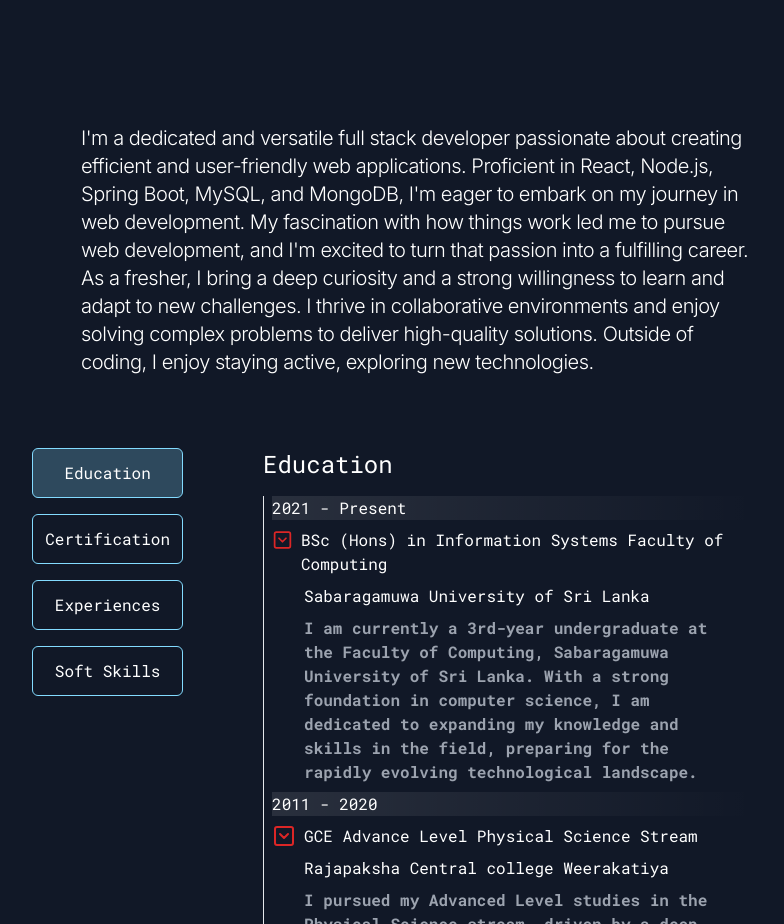
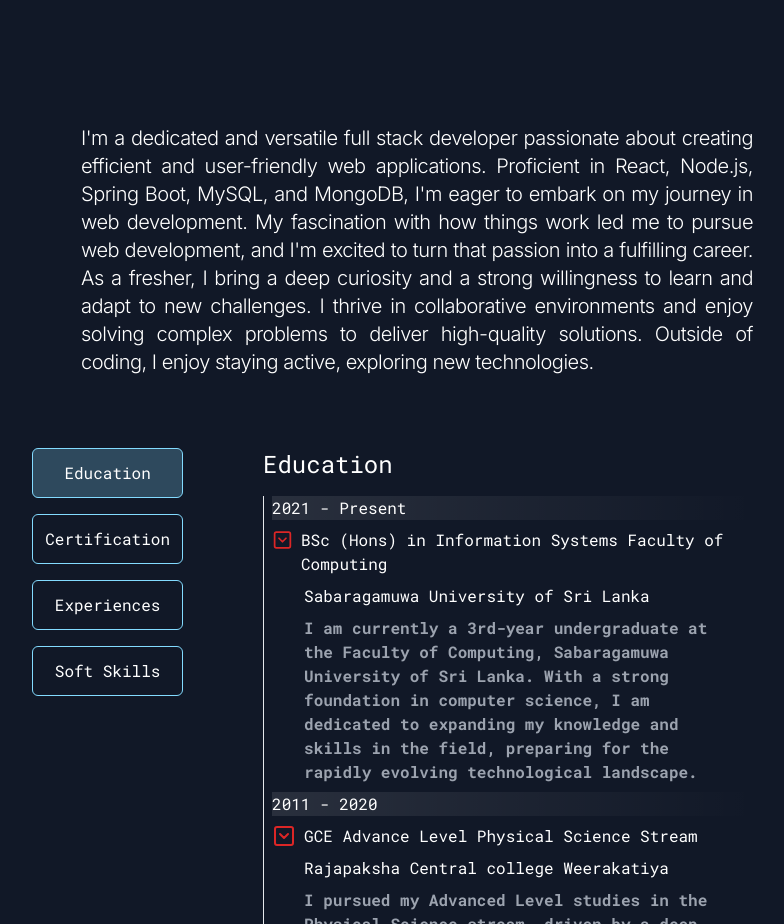
Before and after one commit to Kalindusu/Kalindu_Portfolio_new, a React (Vite) app: page / in a window 1280 px wide. Shown: the part 889-1813 px from the top of the page, without its empty margins (243-1027 px from the left). Built offline with nearby package versions, Linux system fonts and the light colour scheme.

Commit message:
About update

```diff
--- a/src/components/About.jsx
+++ b/src/components/About.jsx
@@ -17,8 +17,8 @@ const About = () => {
                 initial={{ opacity: 0, x: 100 }}
                 transition={{ duration: 0.5 }}
             >
-            <div>
-                <p className="mb-4 ">
+            <div className='mt-0.1' >
+                <p className="mb-4 text-justify  ">
                  {ABOUT_TEXT}
                 </p>
             </div>
```
